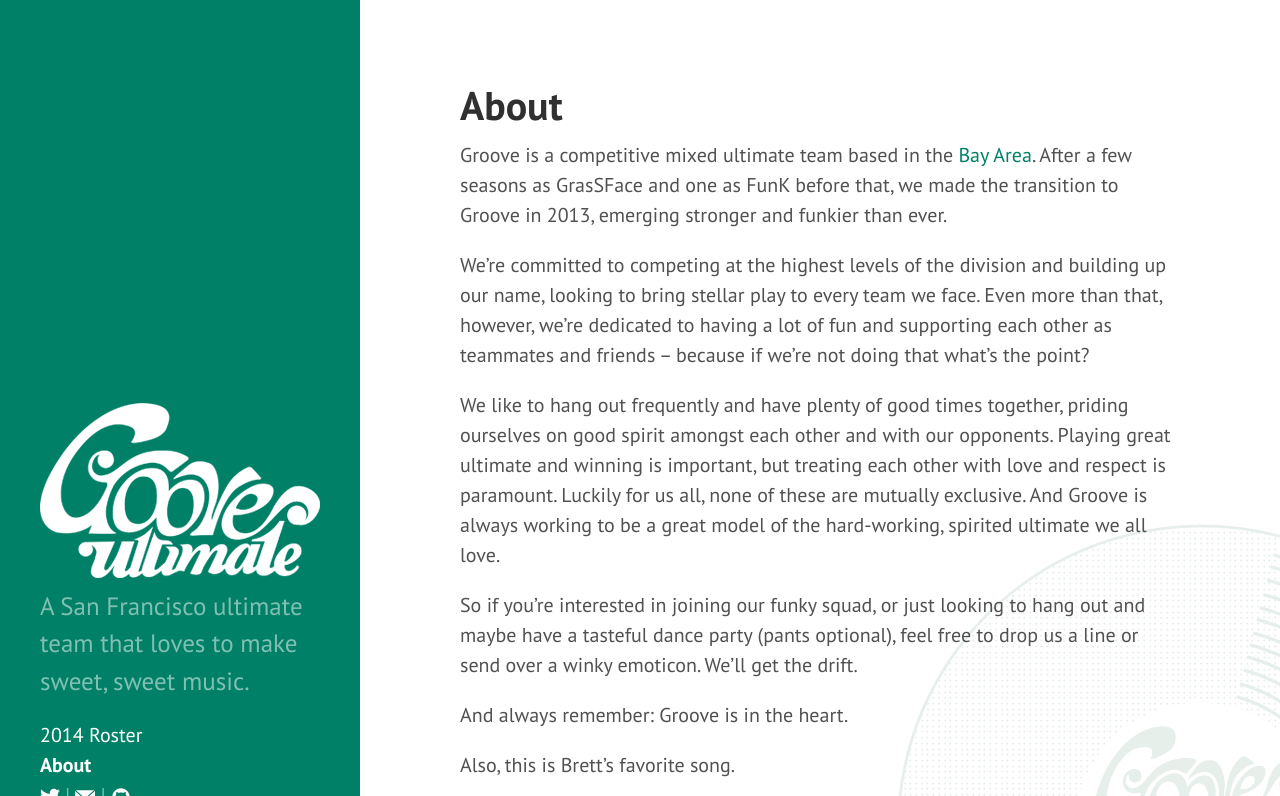
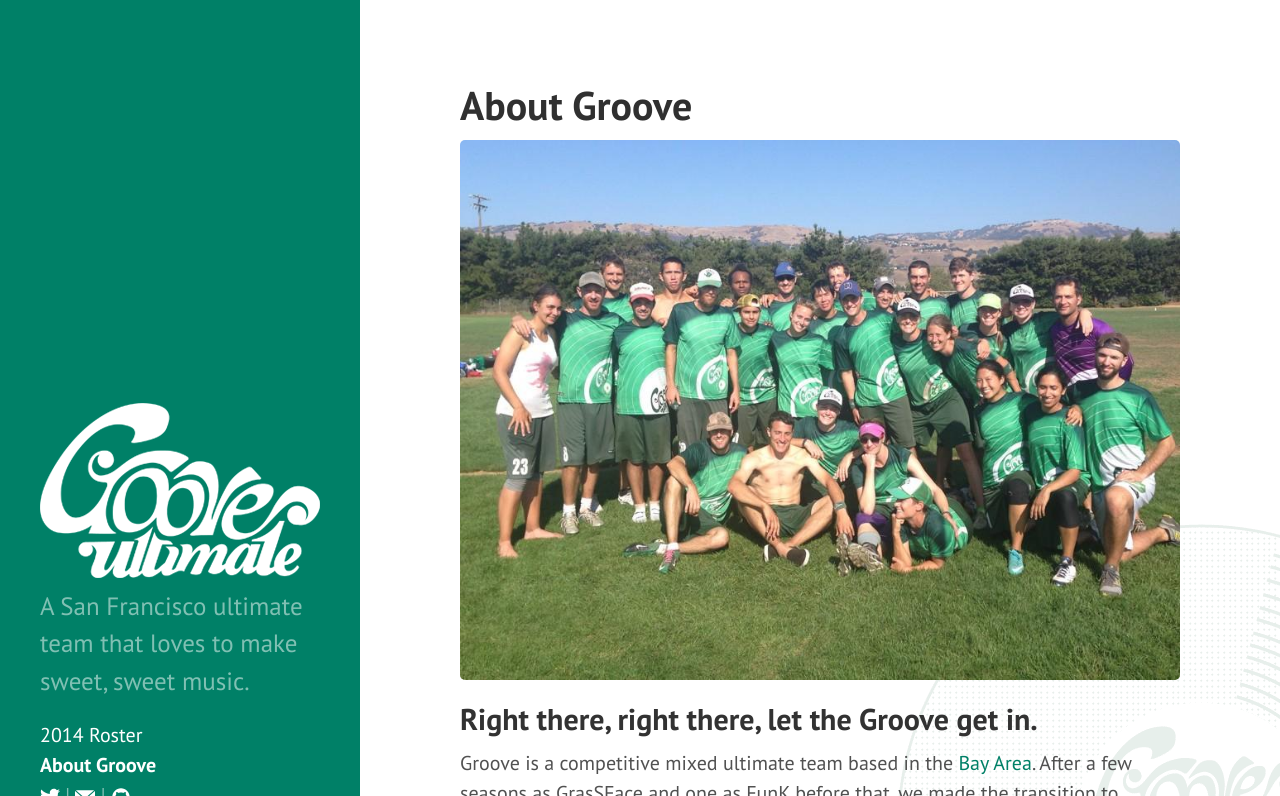
Before and after one commit to ultimatedelman/grooveultimate, a Jekyll site: the page built from about.md, in a window 1280 px wide and 900 px high, cut to the strip 0-796 px from the top of the window. Built offline with Jekyll 4.4.1, drawn with Linux system fonts in a browser that asks for light colours; Markdown is read by kramdown in place of the engine named in the settings.

Commit message:
updated about page, added team pic

```diff
--- a/about.md
+++ b/about.md
@@ -1,7 +1,11 @@
 ---
 layout: page
-title: About
+title: About Groove
 ---
+
+<img src="{{site.baseurl}}/assets/team-2014.jpg" alt="Team Photo" title="Grorv 2014">
+
+<h2>Right there, right there, let the Groove get in.</h2>
 
 Groove is a competitive mixed ultimate team based in the [Bay Area](http://bayareadisc.org/). After a few seasons as GrasSFace and one as FunK before that, we made the transition to Groove in 2013, emerging stronger and funkier than ever.
 
```
Also changed, not shown: assets/team-2014.jpg (added).
